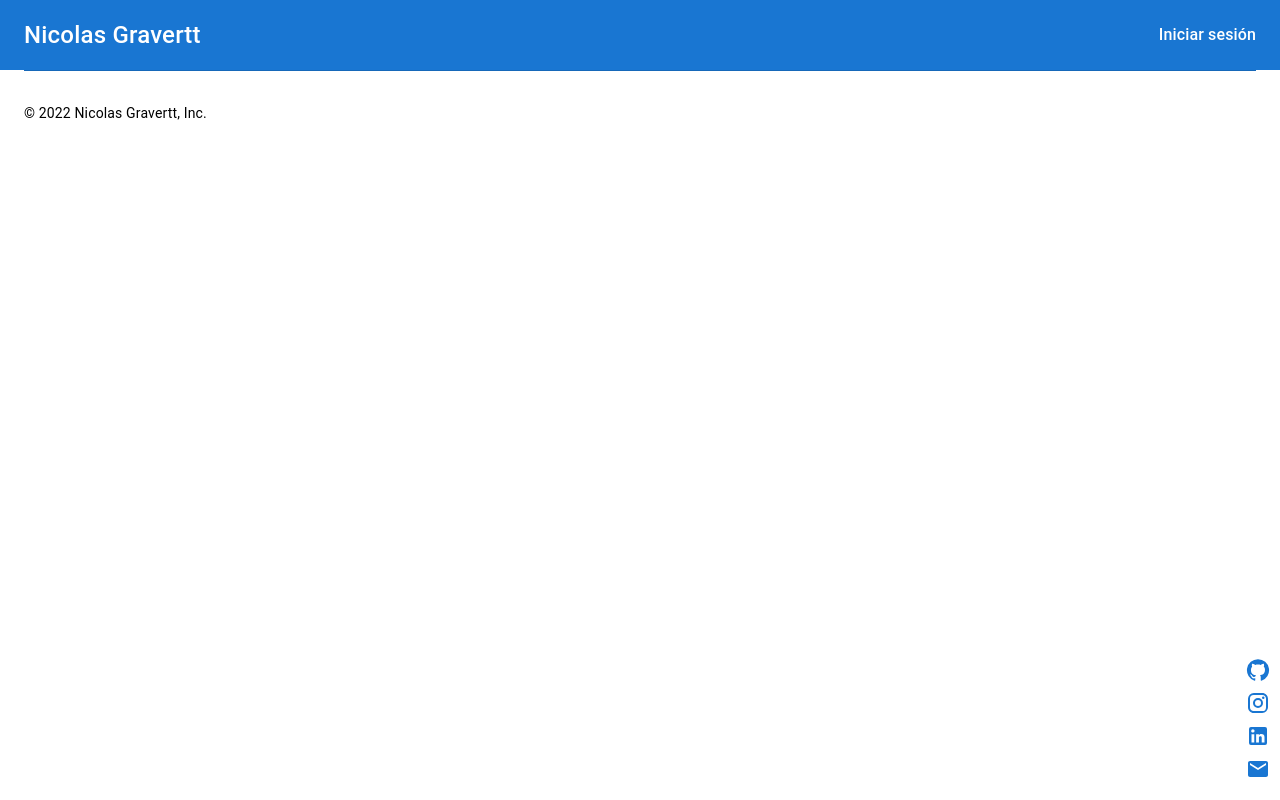
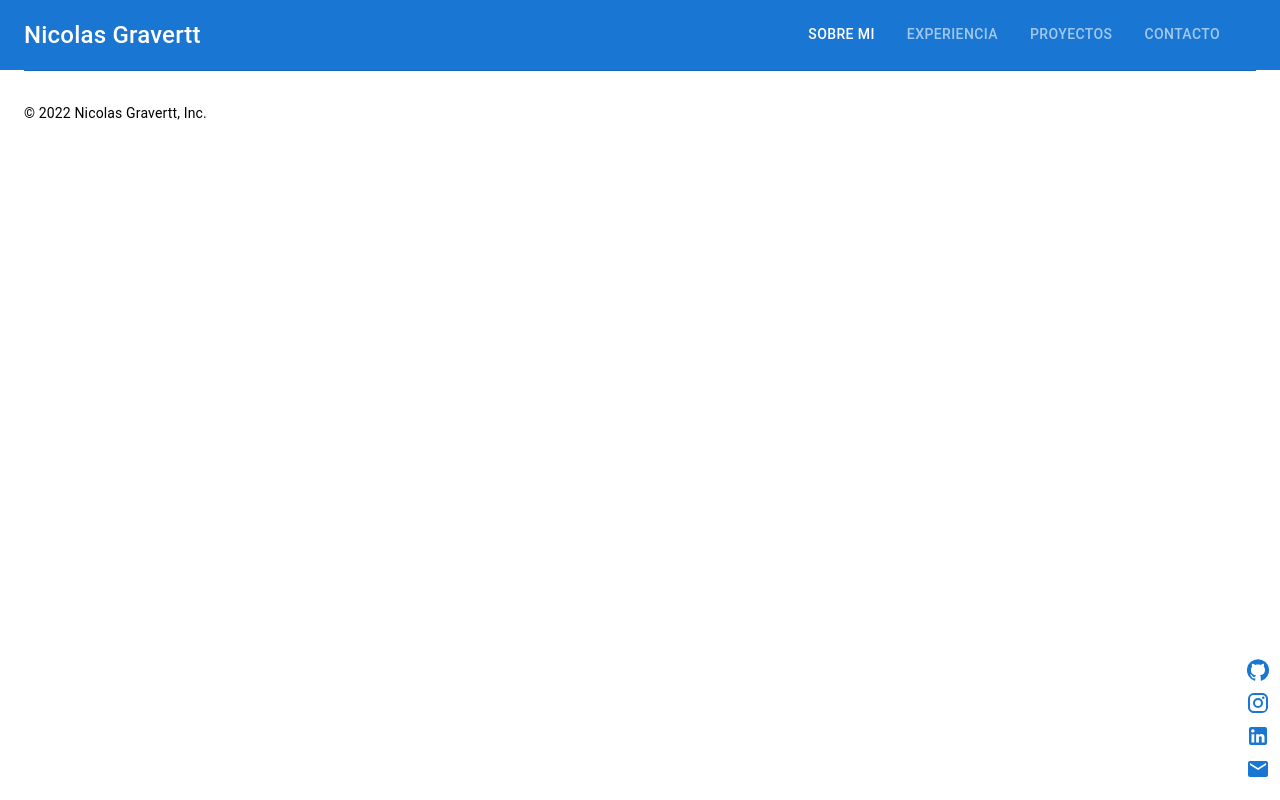
Before and after one commit to nicolasgravertt/Portafolio, a React (Create React App) app: page / in a window 1280 px wide. Built offline with nearby package versions, Linux system fonts and the light colour scheme; no server answers.

Commit message:
avances 28 de octubre

```diff
--- a/package.json
+++ b/package.json
@@ -19,6 +19,7 @@
     "react-google-recaptcha": "^2.1.0",
     "react-router-dom": "^6.4.2",
     "react-scripts": "5.0.1",
+    "react-scroll": "^1.8.8",
     "web-vitals": "^2.1.4",
     "yup": "^0.32.11"
   },
--- a/src/components/Home/Common/HomeContainer/HomeContainer.css
+++ b/src/components/Home/Common/HomeContainer/HomeContainer.css
@@ -1,5 +1,4 @@
 .homeContainer{
- min-width: 100vh;
  display: flex;
  align-items: center;
  padding-top: 4rem;
--- a/src/components/Home/Common/SectionContainer/SectionContainer.jsx
+++ b/src/components/Home/Common/SectionContainer/SectionContainer.jsx
@@ -4,10 +4,10 @@ import Divider from '../Divider/Divider';
 import './SectionContainer.css';
 
 function SectionContainer({
-  children, title,
+  children, title, ...rest
 }) {
   return (
-    <Container component="section" className="sectionContainer" maxWidth="xl">
+    <Container component="section" className="sectionContainer" maxWidth="xl" {...rest}>
       {title && (
         <div className="titleContainer">
           <Divider />
--- a/src/components/Layout/Footer/Social.css
+++ b/src/components/Layout/Footer/Social.css
@@ -14,4 +14,7 @@
 
 .mobileWrapper{
     display: flex;
+    bottom: 0;
+    right: 0;
+    padding-bottom: 20px;
 }
--- a/src/components/Layout/Footer/Social.jsx
+++ b/src/components/Layout/Footer/Social.jsx
@@ -6,10 +6,9 @@ import IconBtn from './IconBtn';
 import './Social.css';
 
 function Social({ mobile }) {
-  // const classes = useStyles();
   if (mobile) {
     return (
-      <div>
+      <div className="mobileWrapper">
         <IconBtn icon={GitHub} m={1} href="https://github.com/nicolasgravertt" />
         <IconBtn icon={Instagram} m={1} href="https://www.instagram.com/" />
         <IconBtn icon={LinkedIn} m={1} href="https://www.linkedin.com/in/nicolas-gravertt-acevedo/" />
--- a/src/pages/Layout/Footer/Footer.jsx
+++ b/src/pages/Layout/Footer/Footer.jsx
@@ -15,7 +15,7 @@ function Footer() {
         paddingBottom: theme.spacing(6),
       }}
       >
-        {isMobile && <Social mobile />}
+        <Social mobile={isMobile} />
         <Typography variant="body2" color="initial">
           © 2022 Nicolas Gravertt, Inc.
         </Typography>
--- a/src/pages/Layout/Layout.jsx
+++ b/src/pages/Layout/Layout.jsx
@@ -1,19 +1,14 @@
 import React from 'react';
-import { useMediaQuery, useTheme } from '@mui/material';
 import Navbar from './Navbar/Navbar';
 import Footer from './Footer/Footer';
-import Social from '../../components/Layout/Footer/Social';
 
 export default function Layout({ children }) {
-  const theme = useTheme();
-  const isMobile = useMediaQuery(theme.breakpoints.down('md'));
   return (
     <div className="relative h-screen ">
       <div className="">
         <Navbar />
       </div>
       {children}
-      {!isMobile && <Social />}
       <Footer />
     </div>
   );
--- /dev/null
+++ b/src/pages/Layout/Navbar/Menu.jsx
@@ -0,0 +1,73 @@
+import React, { useState } from 'react';
+import {
+  Tab, Tabs, Box,
+} from '@mui/material';
+import { Link } from 'react-scroll';
+
+const smoothScrollProps = {
+  spy: true,
+  smooth: true,
+  offset: -70,
+  duration: 500,
+};
+
+const AnimatedLink = React.forwardRef((props, ref) => (
+  <div ref={ref}>
+    <Link {...smoothScrollProps} {...props} />
+  </div>
+));
+
+function Menu() {
+  const [value, setValue] = useState(0);
+
+  const handleChange = (event, newValue) => {
+    setValue(newValue);
+  };
+
+  return (
+    <Box sx={{
+      width: '100%', display: 'flex', alignItems: 'center', justifyContent: 'flex-end',
+    }}
+    >
+      <Tabs
+        value={value}
+        onChange={handleChange}
+        style={{ marginRight: '20px' }}
+        textColor="inherit"
+        variant="fullWidth"
+        aria-label="full width tabs example"
+      >
+        <Tab
+          component={AnimatedLink}
+          custom={0}
+          to="about"
+          label="Sobre Mi"
+          id="0"
+        />
+        <Tab
+          component={AnimatedLink}
+          custom={1}
+          to="experience"
+          label="Experiencia"
+          id="1"
+        />
+        <Tab
+          component={AnimatedLink}
+          custom={2}
+          to="projects"
+          label="Proyectos"
+          id="2"
+        />
+        <Tab
+          component={AnimatedLink}
+          custom={3}
+          to="contact"
+          label="Contacto"
+          id="3"
+        />
+      </Tabs>
+    </Box>
+  );
+}
+
+export default Menu;
--- /dev/null
+++ b/src/pages/Layout/Navbar/MobileMenu.jsx
@@ -0,0 +1,72 @@
+import React from 'react';
+import {
+  Drawer, List, Divider, ListItem, IconButton, ListItemButton, ListItemIcon, ListItemText,
+} from '@mui/material';
+import ChevronRightIcon from '@mui/icons-material/ChevronRight';
+import InboxIcon from '@mui/icons-material/MoveToInbox';
+import MailIcon from '@mui/icons-material/Mail';
+import { styled } from '@mui/material/styles';
+// import { Link } from 'react-scroll';
+
+function MobileMenu({ open, onClose }) {
+  const drawerWidth = 240;
+
+  const DrawerHeader = styled('div')(({ theme }) => ({
+    display: 'flex',
+    alignItems: 'center',
+    padding: theme.spacing(0, 1),
+    ...theme.mixins.toolbar,
+    justifyContent: 'flex-end',
+  }));
+
+  //   const listItemProps = {
+  //     button: true,
+  //     component: Link,
+  //     onClick: onClose,
+  //     onKeyDown: onClose,
+  //     spy: true,
+  //     smooth: true,
+  //     offset: 0,
+  //     duration: 500,
+  //     // className: {classes.listItem},
+  //     // activeClass: classes.active,
+  //   };
+
+  return (
+    <Drawer
+      sx={{
+        width: drawerWidth,
+        flexShrink: 0,
+        '& .MuiDrawer-paper': {
+          width: drawerWidth,
+          boxSizing: 'border-box',
+        },
+      }}
+      variant="persistent"
+      anchor="right"
+      open={open}
+    >
+      <DrawerHeader>
+        <IconButton onClick={onClose}>
+          <ChevronRightIcon />
+        </IconButton>
+      </DrawerHeader>
+      <Divider />
+      <List>
+        {['Sobre Mi', 'Experiencia', 'Proyectos', 'Contacto'].map((text, index) => (
+          <ListItem key={text} disablePadding>
+            <ListItemButton>
+              <ListItemIcon>
+                {index % 2 === 0 ? <InboxIcon /> : <MailIcon />}
+              </ListItemIcon>
+              <ListItemText primary={text} />
+            </ListItemButton>
+          </ListItem>
+        ))}
+      </List>
+      <Divider />
+    </Drawer>
+  );
+}
+
+export default MobileMenu;
--- a/src/pages/Layout/Navbar/Navbar.jsx
+++ b/src/pages/Layout/Navbar/Navbar.jsx
@@ -1,16 +1,15 @@
-import * as React from 'react';
-import Box from '@mui/material/Box';
-import Link from '@mui/material/Link';
+import React, { useState } from 'react';
+import {
+  Link, Box, Hidden, IconButton,
+} from '@mui/material';
+import MenuIcon from '@mui/icons-material/Menu';
 import AppBar from '../../../components/Layout/Navbar/AppBar';
 import Toolbar from '../../../components/Layout/Navbar/Toolbar';
-
-const rightLink = {
-  fontSize: 16,
-  color: 'common.white',
-  ml: 3,
-};
+import Menu from './Menu';
+import MobileMenu from './MobileMenu';
 
 function Navbar() {
+  const [mobileNavIsOpen, setMobileNavIsOpen] = useState(false);
   return (
     <>
       <AppBar position="fixed">
@@ -19,24 +18,43 @@ function Navbar() {
             variant="h6"
             underline="none"
             color="inherit"
-            href="/"
+            href="/Portafolio"
             sx={{ fontSize: 24 }}
           >
             Nicolas Gravertt
           </Link>
-          <Box sx={{ flex: 1, display: 'flex', justifyContent: 'flex-end' }}>
-            <Link
-              color="inherit"
-              variant="h6"
-              underline="none"
-              href="/"
-              sx={rightLink}
-            >
-              Iniciar sesión
-            </Link>
+          <Box sx={{
+            flex: 1,
+            display: 'flex',
+            justifyContent: 'flex-end',
+            fontSize: 16,
+            color: 'common.white',
+            ml: 3,
+          }}
+          >
+            <Hidden smDown>
+              <Menu />
+            </Hidden>
+            <Hidden mdUp>
+              <IconButton
+                color="inherit"
+                aria-label="open drawer"
+                onClick={() => setMobileNavIsOpen(!mobileNavIsOpen)}
+                edge="start"
+                sx={{ mr: 2 }}
+              >
+                <MenuIcon />
+              </IconButton>
+            </Hidden>
           </Box>
         </Toolbar>
       </AppBar>
+      <Hidden mdUp>
+        <MobileMenu
+          open={mobileNavIsOpen}
+          onClose={() => setMobileNavIsOpen(!mobileNavIsOpen)}
+        />
+      </Hidden>
       <Toolbar />
     </>
   );
--- a/src/pages/Sections/Home/Front/Front.jsx
+++ b/src/pages/Sections/Home/Front/Front.jsx
@@ -1,12 +1,25 @@
 import React from 'react';
 import { Typography, Button } from '@mui/material';
+import { Link } from 'react-scroll';
 import HomeContainer from '../../../../components/Home/Common/HomeContainer/HomeContainer';
 import './Front.css';
+
+const smoothScrollProps = {
+  spy: true,
+  smooth: true,
+  offset: -70,
+  duration: 500,
+};
+
+const AnimatedLink = React.forwardRef((props, ref) => (
+  <div ref={ref}>
+    <Link {...smoothScrollProps} {...props} />
+  </div>
+));
 
 function Home() {
   return (
     <HomeContainer id="home">
-      <div>
       <Typography
         color="primary"
         variant="h5"
@@ -49,13 +62,18 @@ function Home() {
       </Typography>
       <div>
         <Button
+          component={AnimatedLink}
+          spy
+          smooth
+          offset={0}
+          duration={500}
+          to="contact"
           variant="outlined"
           color="primary"
           size="large"
         >
-            Pongamonos en contacto
+          Contacto
         </Button>
-        </div>
       </div>
     </HomeContainer>
   );
--- a/src/pages/Sections/Home/Projects/Projects.jsx
+++ b/src/pages/Sections/Home/Projects/Projects.jsx
@@ -4,7 +4,7 @@ import ProjectsGallery from '../../../../components/Home/Projects/ProjectsGaller
 
 function Projects() {
   return (
-    <SectionContainer id="projects" title="Projectos">
+    <SectionContainer id="projects" title="Proyectos">
       <ProjectsGallery />
     </SectionContainer>
   );
```
Also changed, not shown: 1 other file (tests, documents, lock files or other folders). Lines whose indentation alone changed are shown as unchanged.
